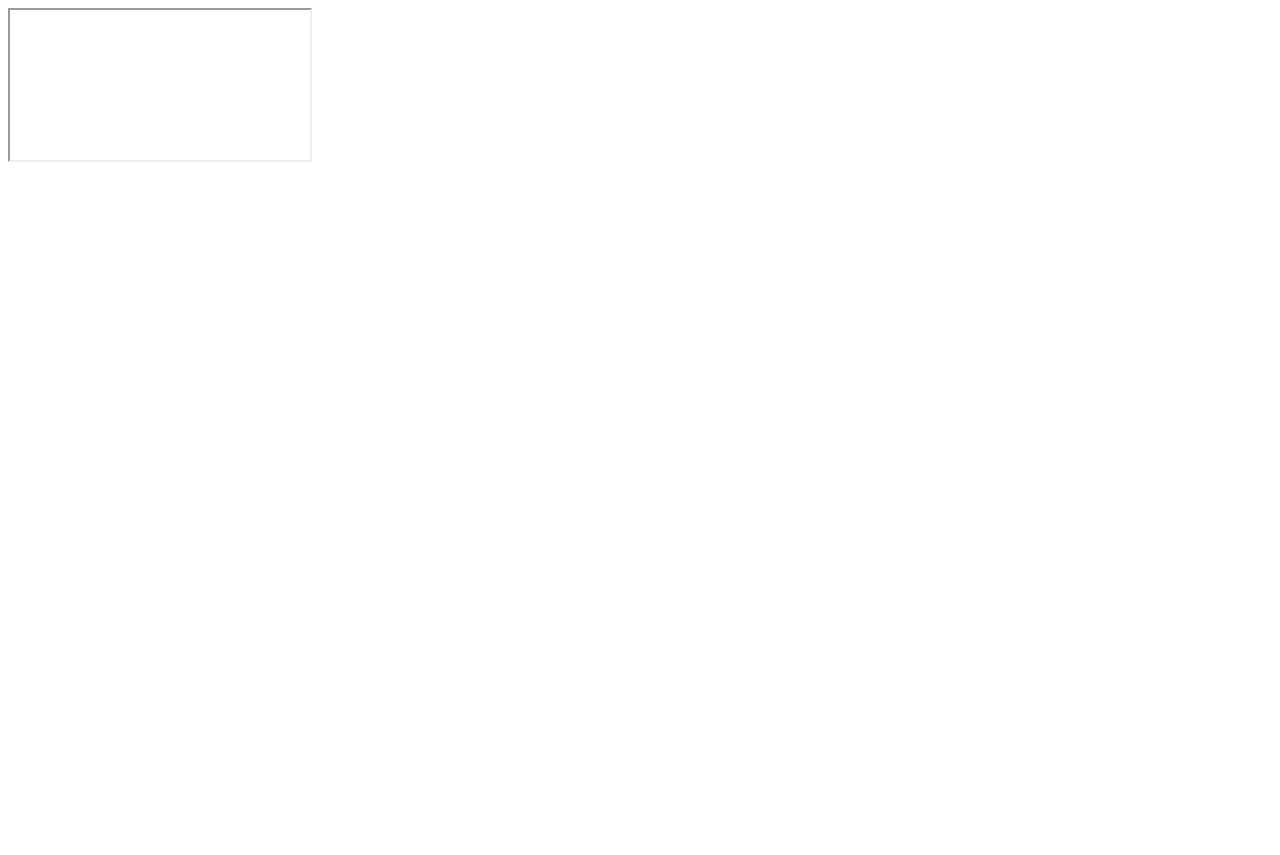
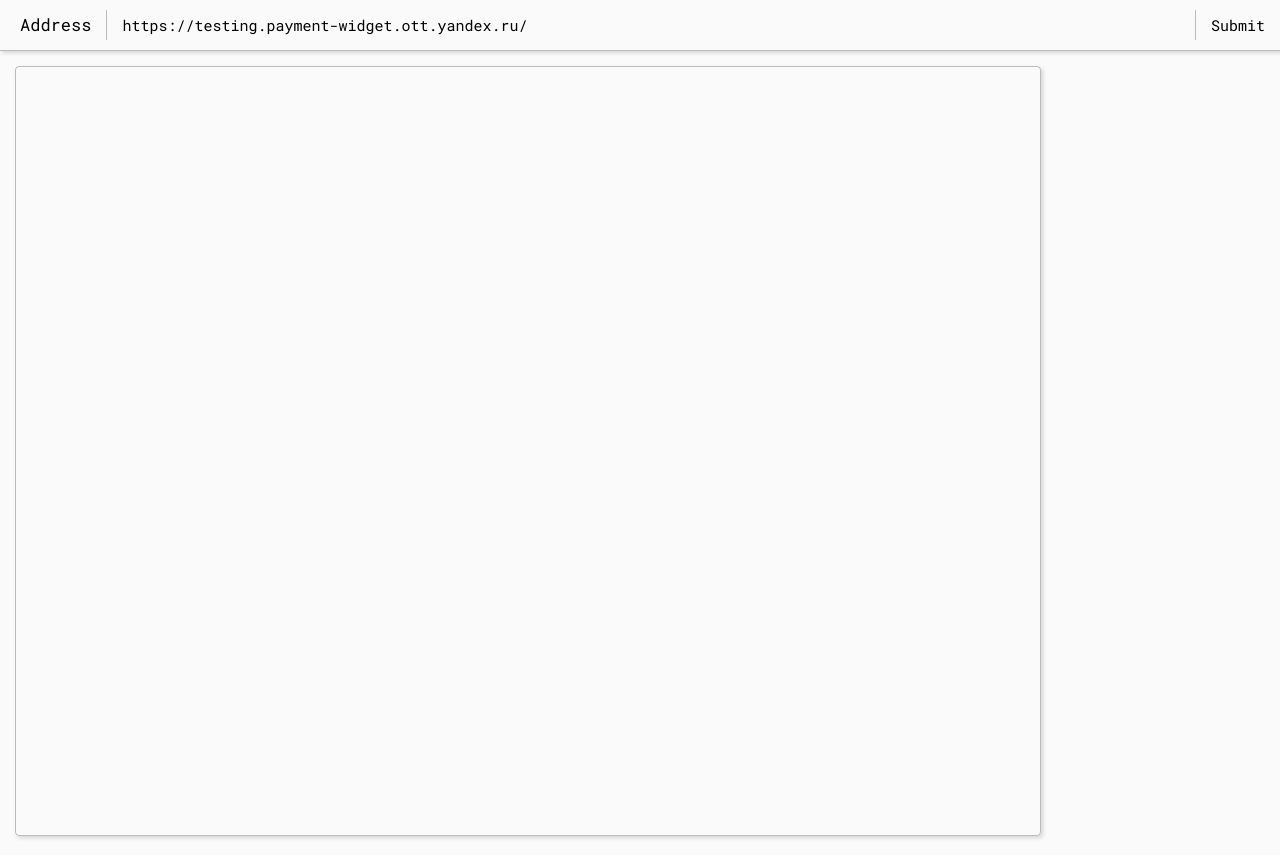
Before and after one commit to StaroKep/post_messages_checker, a React app: page / in a window 1280 px wide. Before the commit the page ends 800 px from the top, so only its background shows below. Built offline with nearby package versions, Linux system fonts and the light colour scheme.

Commit message:
Add AddressBar

```diff
--- a/package.json
+++ b/package.json
@@ -4,7 +4,7 @@
   "description": "You can use this html for iframe post messages checking",
   "private": true,
   "scripts": {
-    "start": "webpack --mode development --watch",
+    "start": "webpack-dev-server --hot --mode development --watch",
     "build": "webpack --mode production"
   },
   "repository": {
@@ -30,7 +30,9 @@
     "webpack-cli": "^3.3.10"
   },
   "dependencies": {
+    "classnames": "^2.2.6",
     "react": "^16.12.0",
-    "react-dom": "^16.12.0"
+    "react-dom": "^16.12.0",
+    "webpack-dev-server": "^3.9.0"
   }
 }
--- /dev/null
+++ b/src/components/AddressBar/AddressBar.css
@@ -0,0 +1,50 @@
+.root {
+    top: 0;
+    left: 0;
+    width: 100%;
+    min-width: 1280px;
+    height: 50px;
+    box-shadow: var(--shadow);
+    border-bottom: 1px solid var(--border-color);
+    background-color: var(--white);
+    /** backdrop-filter: var(--backdrop-filter); */
+    display: flex;
+    align-items: center;
+    justify-content: flex-start;
+}
+
+.caption {
+    line-height: 30px;
+    margin-left: 20px;
+    font-size: 17px;
+    border-right: 1px solid var(--border-color);
+    padding-right: 15px;
+}
+
+.input {
+    flex: 1 1 auto;
+    border: none;
+    background: transparent;
+    border-radius: 0;
+    line-height: 50px;
+    outline: none;
+    font-size: 15px;
+    padding: 0 15px;
+}
+
+.submit {
+    background-color: transparent;
+    border: none;
+    height: 30px;
+    border-left: 1px solid var(--border-color);
+    cursor: pointer;
+    outline: none;
+    font-size: 15px;
+    padding: 0 15px;
+    transition: .1s;
+
+}
+
+.submit:active {
+    border-left: 1px solid var(--border-color-active);;
+}
--- /dev/null
+++ b/src/components/AddressBar/AddressBar.js
@@ -0,0 +1,70 @@
+import React, {Component} from "react";
+import cn from 'classnames/bind';
+
+import {LOCAL_IFRAME_SRC_VARIABLE} from "src/constants/main";
+
+import * as styles from './AddressBar.css';
+
+const cx = cn.bind(styles);
+
+class AddressBar extends Component {
+    constructor(props) {
+        super(props);
+
+        const {
+            iframeSrc = '',
+            setIframeSrc = () => {
+            }
+        } = props;
+
+        this.state = {
+            setIframeSrc,
+            address: iframeSrc,
+        };
+
+        localStorage.setItem(LOCAL_IFRAME_SRC_VARIABLE, iframeSrc);
+
+        this.updateAddress = this.updateAddress.bind(this);
+        this.setIframeSrc = this.setIframeSrc.bind(this);
+        this.inputKeyPressHandler = this.inputKeyPressHandler.bind(this);
+        this.updateLocalIframeSrcVariable = this.updateLocalIframeSrcVariable.bind(this);
+    }
+
+    updateAddress(e) {
+        const address = e.target.value;
+
+        this.setState({
+            address,
+        });
+    }
+
+    setIframeSrc() {
+        const {address} = this.state;
+
+        this.updateLocalIframeSrcVariable();
+        this.state.setIframeSrc(address);
+    }
+
+    inputKeyPressHandler(e) {
+        if (e.key !== 'Enter') return;
+
+        this.setIframeSrc();
+    }
+
+    updateLocalIframeSrcVariable() {
+        const {address} = this.state;
+        localStorage.setItem(LOCAL_IFRAME_SRC_VARIABLE, address);
+    }
+
+    render() {
+        return (
+            <div className={cx('root')}>
+                <span className={cx('caption')}>Address</span>
+                <input onKeyPress={this.inputKeyPressHandler} onInput={this.updateAddress} className={cx('input')} value={this.state.address} type="text"/>
+                <button onClick={this.setIframeSrc} className={cx('submit')}>Submit</button>
+            </div>
+        );
+    }
+}
+
+export default AddressBar;
--- /dev/null
+++ b/src/components/AddressBar/index.js
@@ -0,0 +1 @@
+export {default as AddressBar} from './AddressBar';
--- a/src/components/App.css
+++ b/src/components/App.css
@@ -0,0 +1 @@
+@import '../constants/variables.css';
--- a/src/components/App.js
+++ b/src/components/App.js
@@ -1,39 +1,11 @@
 import React, {Component} from "react";
-
-import { Iframe } from './IFrame';
-
-import { defaultIframeSrc } from '../constants/main';
+import {Root} from "./Root";
 
 import './App.css';
 
 class App extends Component {
-    constructor(props){
-        super(props);
-
-        console.log('here');
-        this.state = {
-            iframeSrc: this.getIframeSrcFromLocalStorage() || defaultIframeSrc,
-        };
-    }
-
-    getIframeSrcFromLocalStorage() {
-        const savedIframeSrc = localStorage.getItem('iframeSrc');
-
-        if (savedIframeSrc === null) {
-            return undefined;
-        }
-
-        return savedIframeSrc;
-    }
-
     render() {
-        console.log(this);
-        debugger;
-        return (
-            <div>
-                <Iframe src={this.state.iframeSrc} />
-            </div>
-        );
+        return <Root />
     }
 }
 
--- /dev/null
+++ b/src/components/IFrame/Iframe.css
@@ -0,0 +1,6 @@
+.iframe {
+    border: 1px solid var(--border-color);
+    border-radius: 4px;
+    box-shadow: var(--shadow);
+    margin: 15px;
+}
--- a/src/components/IFrame/Iframe.js
+++ b/src/components/IFrame/Iframe.js
@@ -1,9 +1,27 @@
 import React from "react";
+import cn from 'classnames/bind';
+
+import { VIEWPORTS, VIEWPORT_TYPES } from 'src/constants/main';
+
+import * as styles from './Iframe.css';
+
+const cx = cn.bind(styles);
 
 const Iframe = (props) => {
-    const { src } = props;
+    const { src, viewportName = VIEWPORT_TYPES.DESKTOP } = props;
+    const { width, height } = VIEWPORTS[viewportName];
+
+    const className = cx('iframe');
+
+    const iframeProps = {
+        src,
+        width,
+        height,
+        className,
+    };
+
     return (
-        <iframe src={src} />
+        <iframe {...iframeProps} />
     );
 };
 
--- /dev/null
+++ b/src/components/Root/Root.js
@@ -0,0 +1,51 @@
+import React, {Component} from "react";
+
+import {Iframe} from "src/components/IFrame";
+import {AddressBar} from "src/components/AddressBar";
+
+import {DEFAULT_IFRAME_SRC, LOCAL_IFRAME_SRC_VARIABLE} from "src/constants/main";
+
+class Root extends Component {
+    constructor(props){
+        super(props);
+
+        this.state = {
+            iframeSrc: this.getIframeSrcFromLocalStorage() || DEFAULT_IFRAME_SRC,
+        };
+
+        this.setIframeSrc = this.setIframeSrc.bind(this);
+    }
+
+    getIframeSrcFromLocalStorage() {
+        const savedIframeSrc = localStorage.getItem(LOCAL_IFRAME_SRC_VARIABLE);
+
+        if (savedIframeSrc === null) {
+            return undefined;
+        }
+
+        return savedIframeSrc;
+    }
+
+    setIframeSrc(src) {
+        debugger;
+        this.setState({
+            iframeSrc: src,
+        })
+    };
+
+    render() {
+        const addressBarProps = {
+            setIframeSrc: this.setIframeSrc,
+            iframeSrc: this.state.iframeSrc,
+        };
+
+        return (
+            <div>
+                <AddressBar {...addressBarProps} />
+                <Iframe src={this.state.iframeSrc} />
+            </div>
+        );
+    }
+}
+
+export default Root;
--- /dev/null
+++ b/src/components/Root/index.js
@@ -0,0 +1 @@
+export {default as Root} from './Root';
--- a/src/constants/main.js
+++ b/src/constants/main.js
@@ -1 +1,23 @@
-export const defaultIframeSrc = 'https://testing.payment-widget.ott.yandex.ru/';
+export const DEFAULT_IFRAME_SRC = 'https://testing.payment-widget.ott.yandex.ru/';
+export const LOCAL_IFRAME_SRC_VARIABLE = 'iframeSrc';
+
+export const VIEWPORT_TYPES = {
+    DESKTOP: 'DESKTOP',
+    MOBILE_PORTRAIT: 'MOBILE_PORTRAIT',
+    MOBILE_LANDSCAPE: 'MOBILE_LANDSCAPE',
+};
+
+export const VIEWPORTS = {
+    [VIEWPORT_TYPES.DESKTOP]: {
+        width: 1024,
+        height: 768,
+    },
+    [VIEWPORT_TYPES.MOBILE_PORTRAIT]: {
+        width: 375,
+        height: 680,
+    },
+    [VIEWPORT_TYPES.MOBILE_LANDSCAPE]: {
+        width: 680,
+        height: 375,
+    }
+};
--- /dev/null
+++ b/src/constants/variables.css
@@ -0,0 +1,17 @@
+:root {
+    --white: rgb(250, 250, 250);
+    --white-90: rgba(250, 250, 250, 0.9);
+    --white-80: rgba(250, 250, 250, 0.8);
+    --white-70: rgba(250, 250, 250, 0.7);
+    --white-60: rgba(250, 250, 250, 0.6);
+    --white-50: rgba(250, 250, 250, 0.5);
+    --white-40: rgba(250, 250, 250, 0.4);
+    --white-30: rgba(250, 250, 250, 0.3);
+    --white-20: rgba(250, 250, 250, 0.2);
+    --white-10: rgba(250, 250, 250, 0.1);
+
+    --border-color: rgba(0, 0, 0, 0.25);
+    --border-color-active: rgba(60, 0, 255, 0.5);
+    --shadow: 2px 2px 4px rgba(0, 0, 0, 0.15);
+    --backdrop-filter: saturate(180%) blur(10px);
+}
--- a/src/index.html
+++ b/src/index.html
@@ -6,7 +6,21 @@
     <meta content="width=device-width, initial-scale=1.0" name="viewport">
     <meta content="ie=edge" http-equiv="X-UA-Compatible">
     <title>React Boilerplate</title>
+    <link href="https://fonts.googleapis.com/css?family=Roboto+Mono:100,100i,300,300i,400,400i,500,500i,700,700i&display=swap&subset=cyrillic,cyrillic-ext,greek,greek-ext,latin-ext,vietnamese" rel="stylesheet">
 </head>
+
+<style>
+    @import url('https://fonts.googleapis.com/css?family=Roboto+Mono:100,100i,300,300i,400,400i,500,500i,700,700i&display=swap&subset=cyrillic,cyrillic-ext,greek,greek-ext,latin-ext,vietnamese');
+    * {
+        font-family: 'Roboto Mono', serif;
+    }
+    html {
+        background-color: rgb(250, 250, 250);
+    }
+    body {
+        margin: 0;
+    }
+</style>
 
 <body>
 <div id="root">
--- a/webpack.config.js
+++ b/webpack.config.js
@@ -3,14 +3,24 @@ const HtmlWebpackPlugin = require("html-webpack-plugin");
 
 module.exports = {
     entry: './src/index.js',
+    resolve: {
+        alias: {
+            src: path.resolve(__dirname, 'src/'),
+        }
+    },
     output: {
         filename: 'main.js',
         path: path.resolve(__dirname, 'dist'),
     },
+    devServer: {
+        contentBase: path.join(__dirname, 'dist'),
+        compress: true,
+        port: 8080,
+    },
     module: {
         rules: [
             {
-                test: /\.js$/,
+                test: /\.js|.jsx$/,
                 exclude: /node_modules/,
                 use: {
                     loader: "babel-loader"
```
Also changed, not shown: dist/index.html, src/components/Root/Root.css (added), 2 other files.
